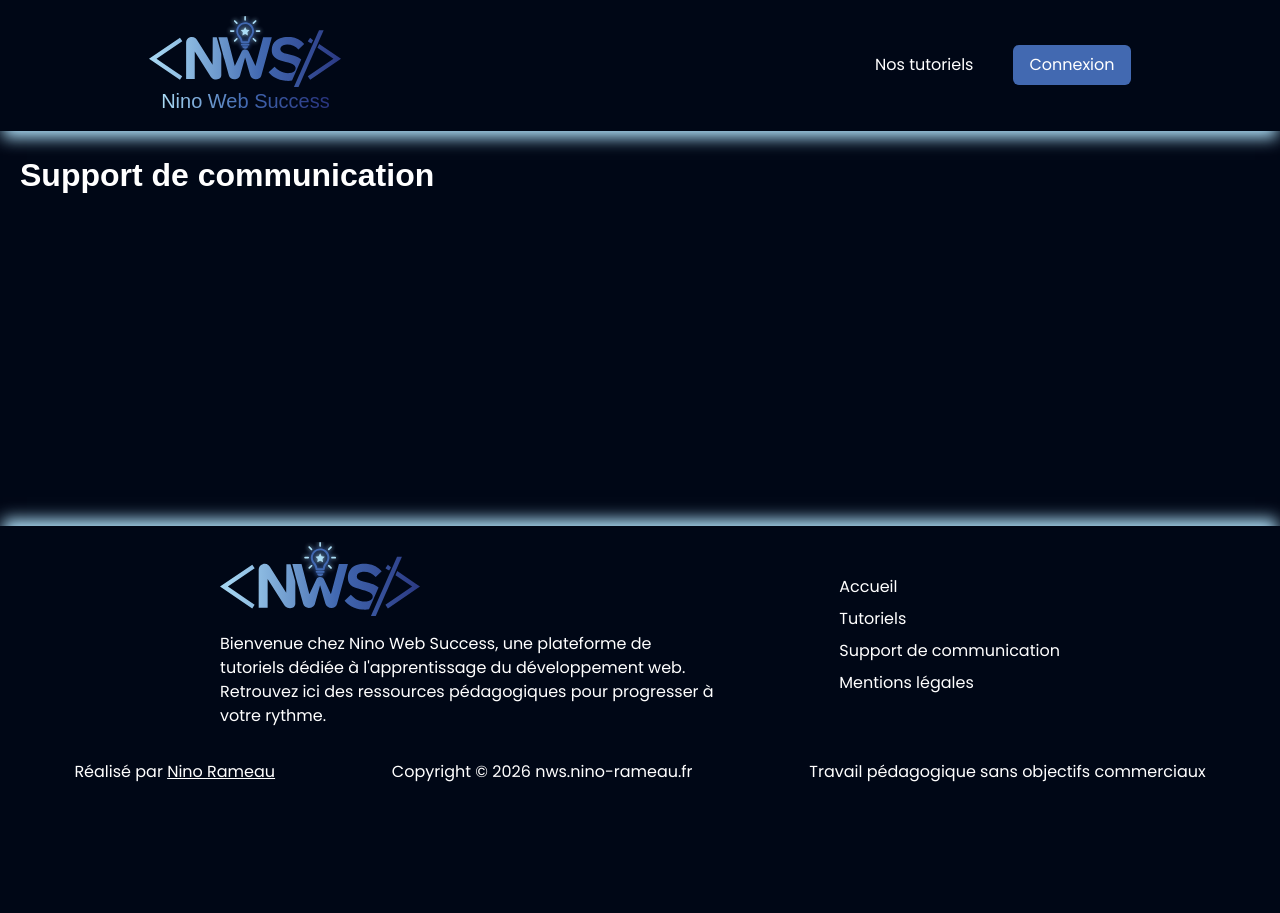
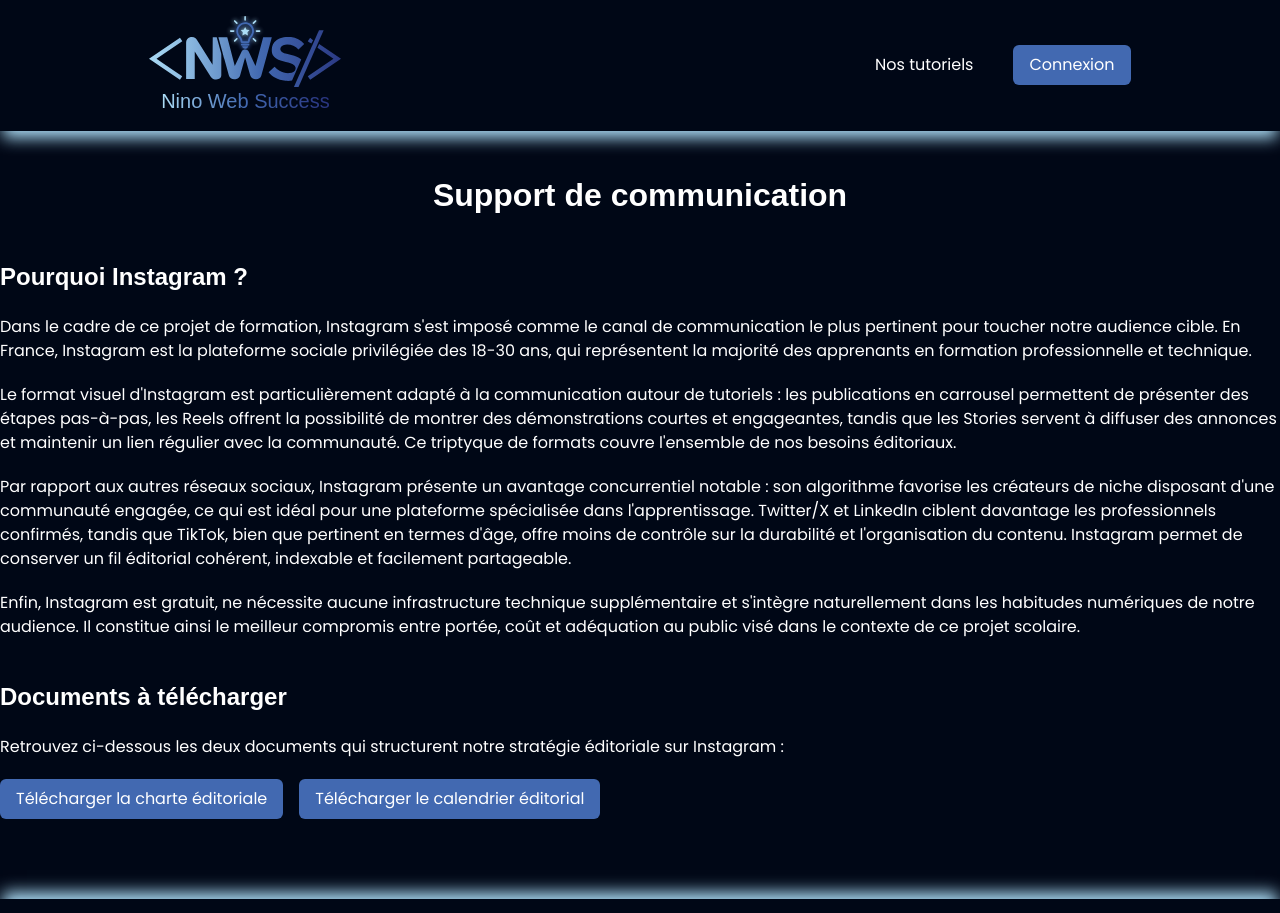
Before and after one commit to Nino-Rameau/tuto, a Next.js app: page /support-de-communication in a window 1280 px wide. Shown: the top 913 px of the page. Before the commit the page ends 800 px from the top, so only its background shows below. Built offline with nearby package versions, Linux system fonts and the light colour scheme; no server answers; the database is empty.

Commit message:
init support de com

```diff
--- a/src/app/support-de-communication/page.jsx
+++ b/src/app/support-de-communication/page.jsx
@@ -1,17 +1,50 @@
+import Btn from "@/components/ui/Btn";
+
 export const metadata = {
-    title: "Profil | tuto",
-    description: "",
+    title: "Support de communication | tuto",
+    description: "Découvrez pourquoi Instagram est notre principal canal de communication et téléchargez nos documents éditoriaux.",
+    robots: {
+        index: false,
+        follow: false,
+    },
 };
 
-const profil = async () => {
-    const categories = await prisma.categorie.findMany();
+const SupportDeCommunication = () => {
+    return (
+        <div className="mx-auto flex flex-col gap-10 mt-10">
 
-    return (
-        <div className="p-5">
-            <h1 className="">Support de communication</h1>
+            <h1 className="text-center"> Support de communication </h1>
 
+            <div className="flex flex-col gap-5">
+                <h2> Pourquoi Instagram ?</h2>
+
+                <p> Dans le cadre de ce projet de formation, Instagram s&apos;est imposé comme le canal de communication le plus pertinent pour toucher notre audience cible. En France, Instagram est la plateforme sociale privilégiée des 18-30 ans, qui représentent la majorité des apprenants en formation professionnelle et technique. </p>
+
+                <p> Le format visuel d&apos;Instagram est particulièrement adapté à la communication autour de tutoriels : les publications en carrousel permettent de présenter des étapes pas-à-pas, les Reels offrent la possibilité de montrer des démonstrations courtes et engageantes, tandis que les Stories servent à diffuser des annonces et maintenir un lien régulier avec la communauté. Ce triptyque de formats couvre l&apos;ensemble de nos besoins éditoriaux. </p>
+
+                <p> Par rapport aux autres réseaux sociaux, Instagram présente un avantage concurrentiel notable : son algorithme favorise les créateurs de niche disposant d&apos;une communauté engagée, ce qui est idéal pour une plateforme spécialisée dans l&apos;apprentissage. Twitter/X et LinkedIn ciblent davantage les professionnels confirmés, tandis que TikTok, bien que pertinent en termes d&apos;âge, offre moins de contrôle sur la durabilité et l&apos;organisation du contenu. Instagram permet de conserver un fil éditorial cohérent, indexable et facilement partageable. </p>
+
+                <p> Enfin, Instagram est gratuit, ne nécessite aucune infrastructure technique supplémentaire et s&apos;intègre naturellement dans les habitudes numériques de notre audience. Il constitue ainsi le meilleur compromis entre portée, coût et adéquation au public visé dans le contexte de ce projet scolaire. </p>
+            </div>
+
+            <div className="flex flex-col gap-5">
+                <h2> Documents à télécharger </h2>
+
+                <p> Retrouvez ci-dessous les deux documents qui structurent notre stratégie éditoriale sur Instagram : </p>
+
+                <div className="flex flex-col sm:flex-row gap-4">
+                    <Btn lien="/document/charte-editoriale.pdf">
+                        Télécharger la charte éditoriale
+                    </Btn>
+
+                    <Btn lien="/document/calendrier-editorial.pdf">
+                        Télécharger le calendrier éditorial
+                    </Btn>
+                </div>
+
+            </div>
         </div>
     );
-}
+};
 
-export default profil;
+export default SupportDeCommunication;
```
